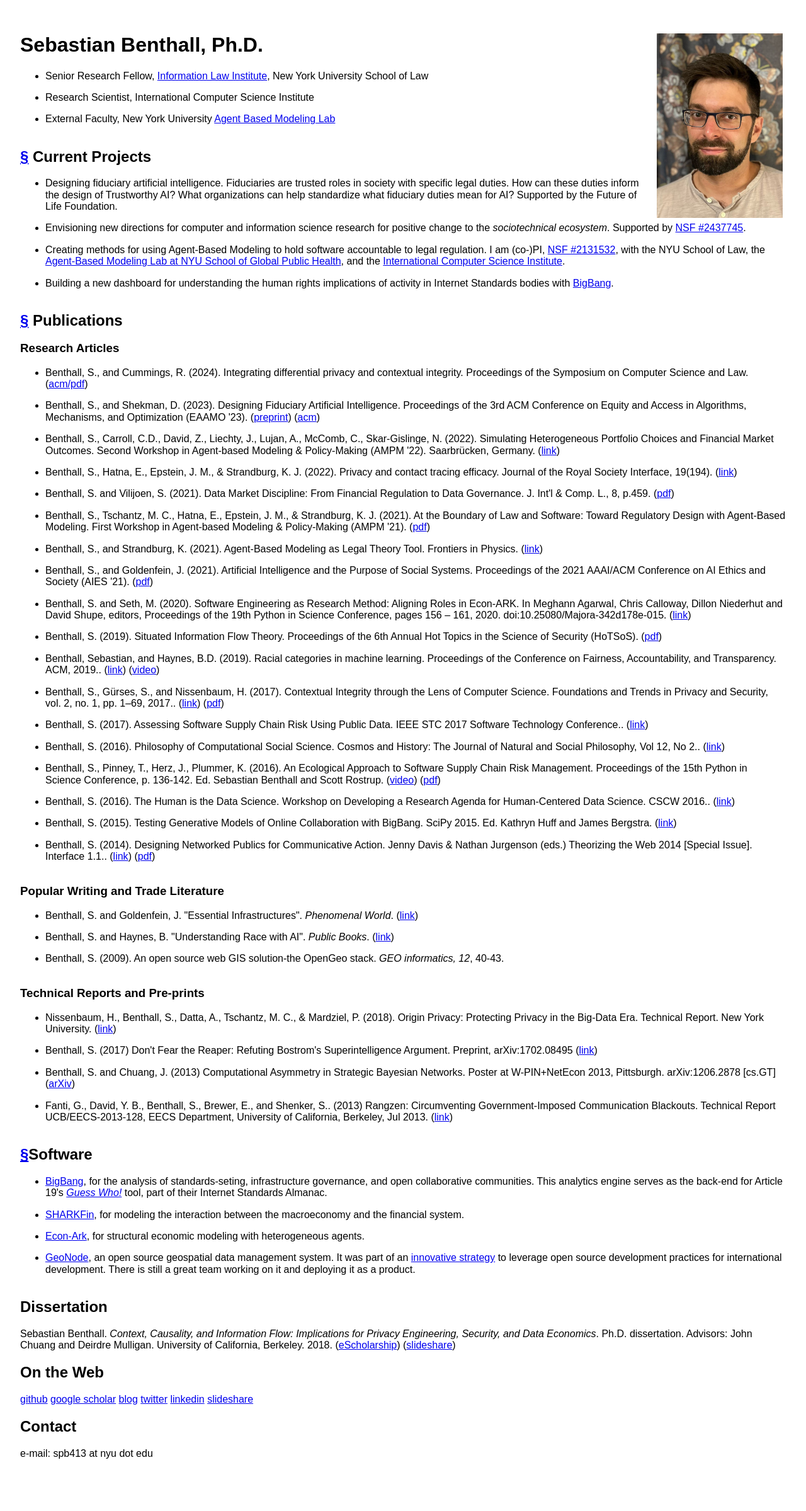
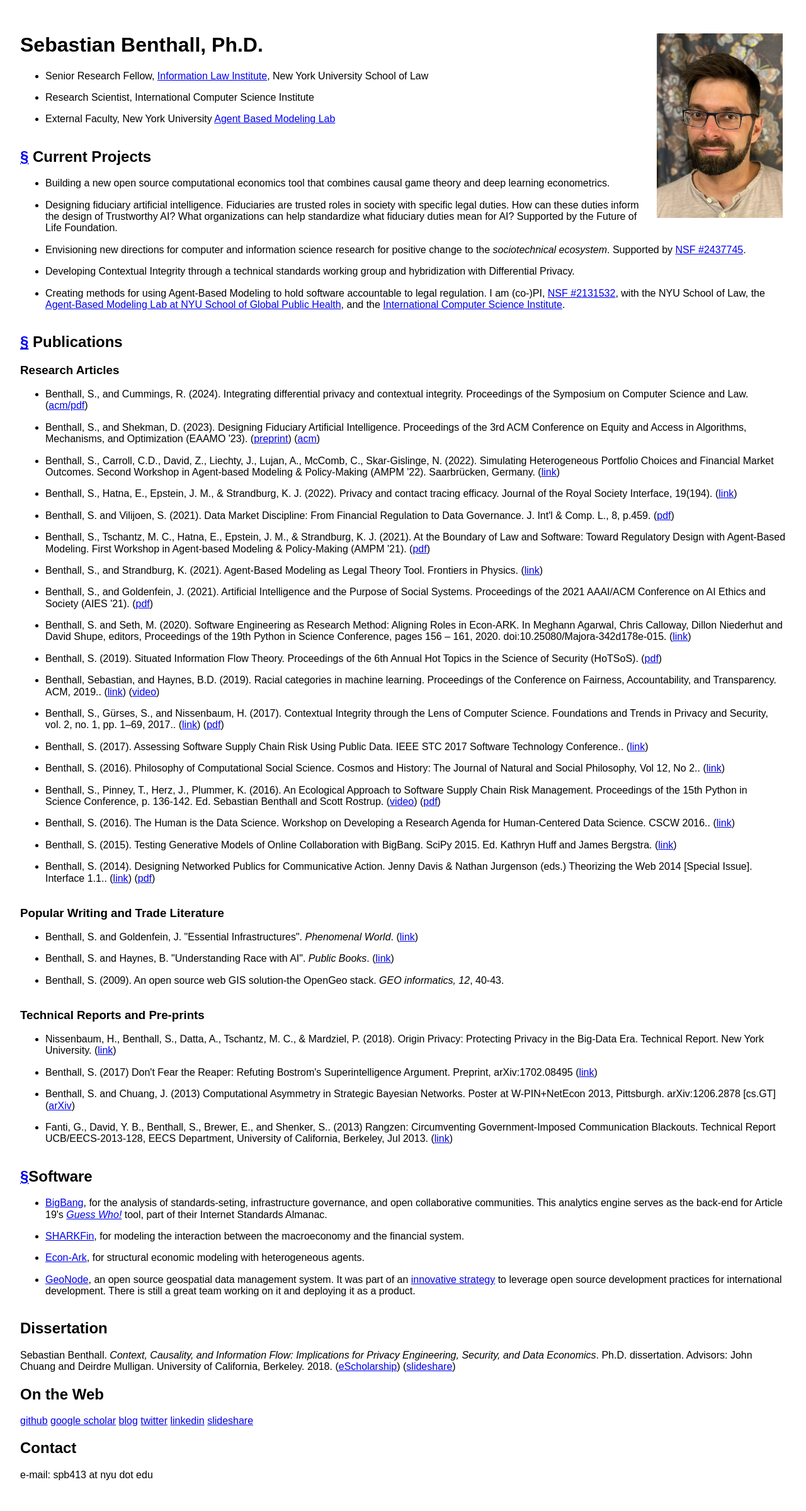
Before and after one commit to sbenthall/personal_website, a Jekyll site: the page built from index.md, in a window 1280 px wide. Shown: the whole page at 63% size. Built offline with Jekyll 4.4.1, drawn with Linux system fonts in a browser that asks for light colours; nearby versions of some CDN libraries; before the commit the page ends 2365 px from its top, so only the background shows below that.

Commit message:
updates -- update Gemlock; move main.css; index changes

```diff
--- a/_config.yml
+++ b/_config.yml
@@ -14,11 +14,11 @@
 # You can create any custom variable you would like, and they will be accessible
 # in the templates via {{ site.myvariable }}.
 title: Sebastian Benthall, PhD
-email: your-email@example.com
+#email: your-email@example.com
 description: >- # this means to ignore newlines until "baseurl:"
-  Sebastian Benthall is a man with a website.
+  Sebastian Benthall's website.
 baseurl: "" # the subpath of your site, e.g. /blog
-url: "" # the base hostname & protocol for your site, e.g. http://example.com
+url: "http://sbenthall.net" # the base hostname & protocol for your site, e.g. http://example.com
 twitter_username: sbenthall
 github_username:  sbenthall
 
--- a/_includes/head.html
+++ b/_includes/head.html
@@ -2,7 +2,7 @@
   <title>{{site.title}}</title>
   <link rel="stylesheet" href="https://cdn.jsdelivr.net/npm/purecss@3.0.0/build/pure-min.css" integrity="sha384-X38yfunGUhNzHpBaEBsWLO+A0HDYOQi8ufWDkZ0k9e0eXz/tH3II7uKZ9msv++Ls" crossorigin="anonymous">
   <link rel="stylesheet" href="https://cdn.jsdelivr.net/npm/purecss@3.0.0/build/grids-responsive-min.css">
-  <link rel="stylesheet" type="text/css" href="{{"assets/main.css" | relative_url}}">
+  <link rel="stylesheet" type="text/css" href="{{"assets/css/main.css" | relative_url}}">
   <meta name="viewport" content="width=device-width, initial-scale=1">
 </head>
 
--- a/index.md
+++ b/index.md
@@ -12,11 +12,12 @@
 
 <h2 id="projects"><a href="#projects">&sect;</a> Current Projects</h2>
 
+* Building a new open source computational economics tool that combines causal game theory and deep learning econometrics.
 * Designing fiduciary artificial intelligence. Fiduciaries are trusted roles in society with specific legal duties. How can these duties inform the design of Trustworthy AI? What organizations can help standardize what fiduciary duties mean for AI? Supported by the Future of Life Foundation.
 * Envisioning new directions for computer and information science research for positive change to the <em>sociotechnical ecosystem</em>. Supported by <a href="https://www.nsf.gov/awardsearch/showAward?AWD_ID=2437745&HistoricalAwards=false">NSF #2437745</a>.
+* Developing Contextual Integrity through a technical standards working group and hybridization with Differential Privacy.
 * Creating methods for using Agent-Based Modeling to hold software accountable to legal regulation. I am (co-)PI, <a href="https://www.nsf.gov/awardsearch/showAward?AWD_ID=2131532&HistoricalAwards=false">NSF #2131532</a>, with the NYU School of Law, the <a href="https://publichealth.nyu.edu/research-scholarship/centers-labs-initiatives/agent-based-modeling-lab">Agent-Based Modeling Lab at NYU School of Global Public Health</a>, and the <a href="https://www.nsf.gov/awardsearch/showAward?AWD_ID=2131533&HistoricalAwards=false">International Computer Science Institute</a>.
 <!--* Developing a new configuration language for structural models in economics with the <a href="https://github.com/econ-ark/HARK">HARK</a> project.-->
-* Building a new dashboard for understanding the human rights implications of activity in Internet Standards bodies with <a href="https://github.com/datactive/bigbang">BigBang</a>.
 
 <h2 id="publications"><a href="#publications">&sect;</a> Publications</h2>
 
```
Also changed, not shown: Gemfile.lock, assets/css/main.css (renamed from assets/main.css).
